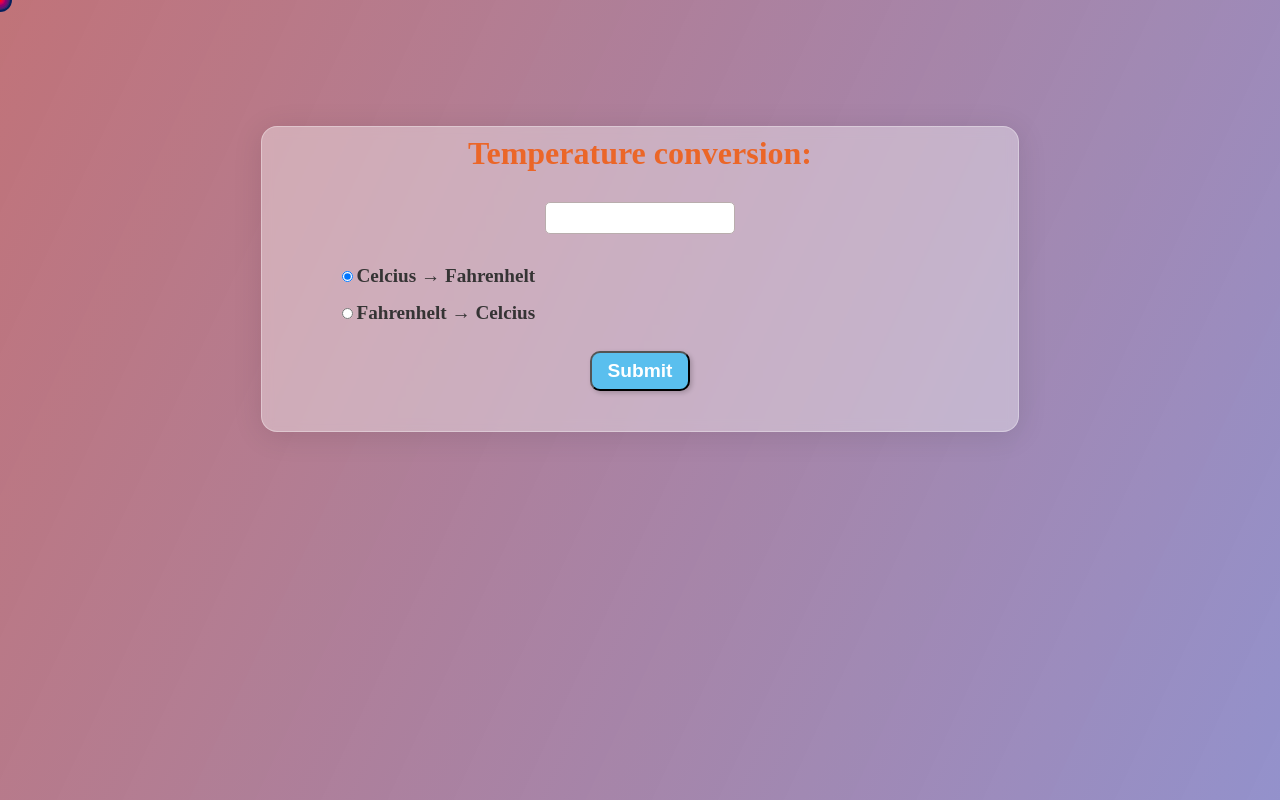
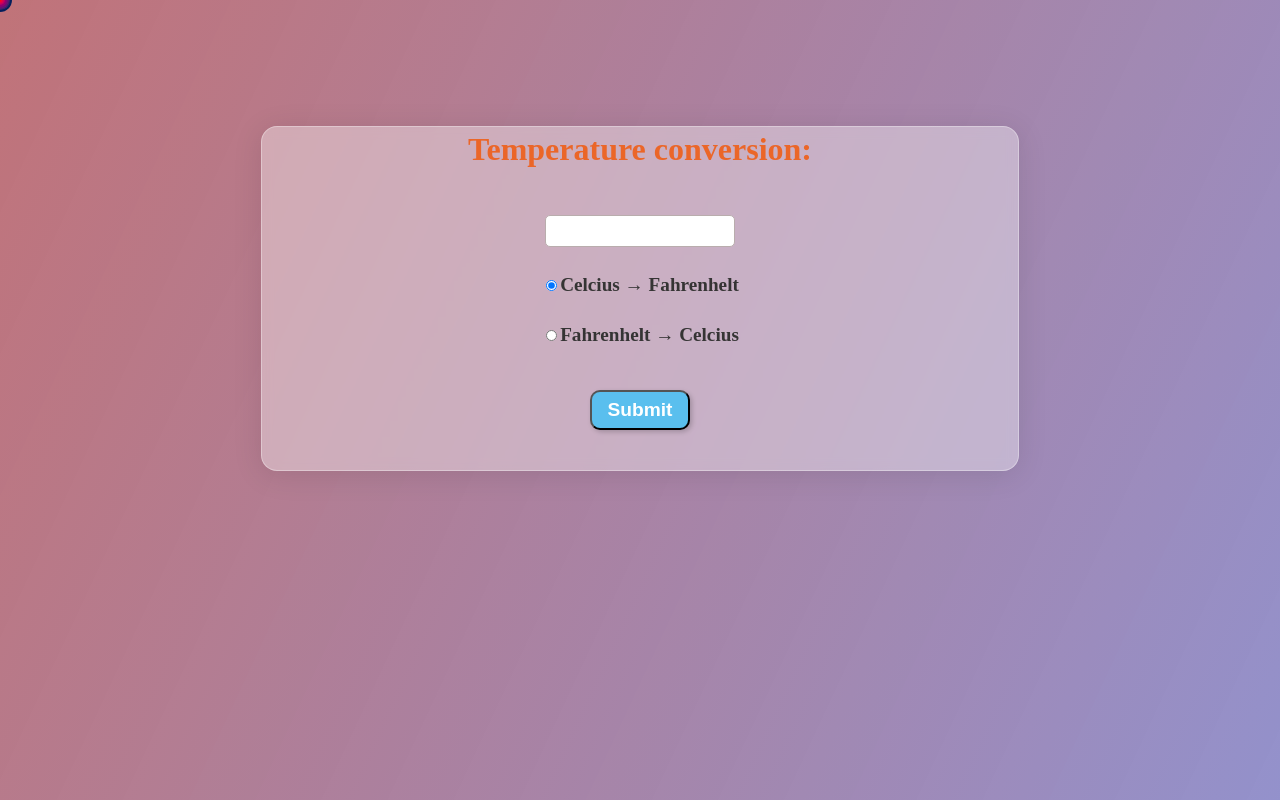
Before and after one commit to dmquan1105/some-mini-Js, a plain HTML site: page Temperature Conversion/index.html in a window 1280 px wide. Drawn offline with Linux system fonts and the light colour scheme.

Commit message:
Update styles.css

```diff
--- a/Temperature Conversion/styles.css
+++ b/Temperature Conversion/styles.css
@@ -52,7 +52,8 @@ body::before {
     font-size: 1.2rem;
     font-weight: bold;
     color: rgb(53, 52, 52);
-    margin: 1% 10%;
+    margin: 0 auto 1.25rem auto;
+    padding: 0.25rem;
 }
 
 #main-board label::selection {
```
